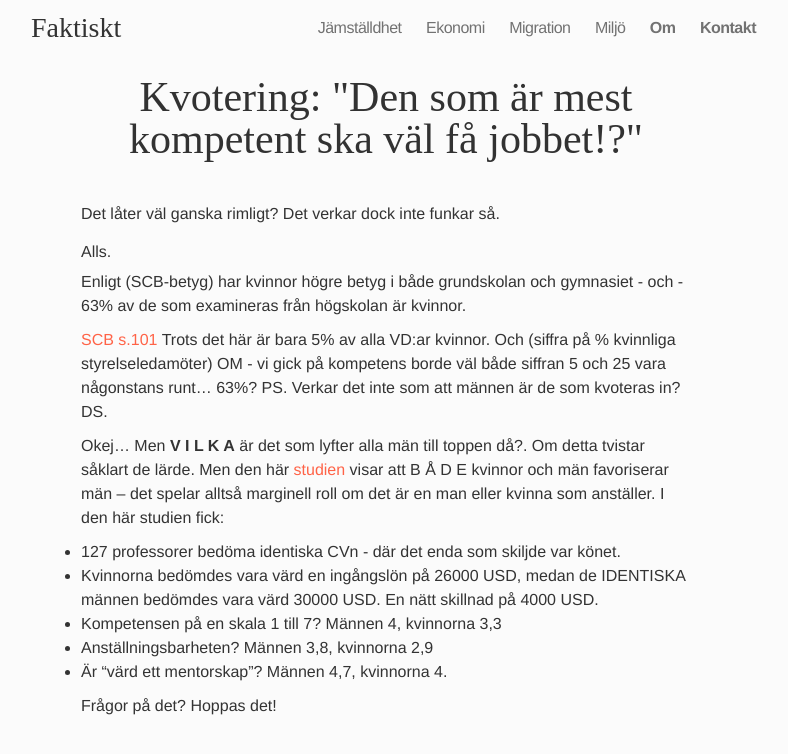
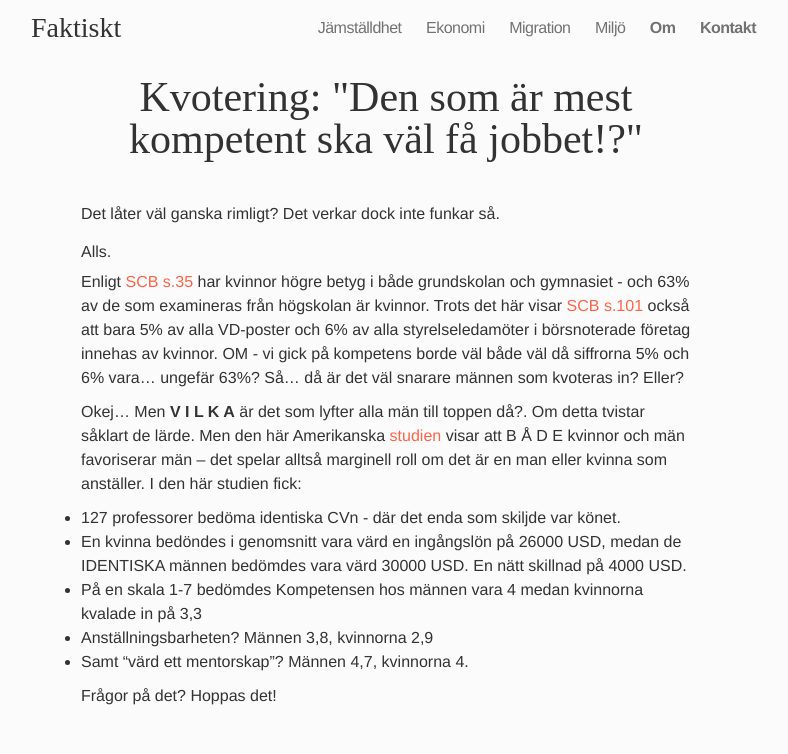
Before and after one commit to frigolitvarulv/faktiskt.github.io, a Jekyll site: the page built from jamstalldhet/kvotering-den-som-r-mest-kompetent-ska-v-l-f-jobbet.md, in a window 1280 px wide. Shown: the top 754 px of the page, without its empty margins (254-1042 px from the left). Built offline with Jekyll 4.4.1, drawn with Linux system fonts in a browser that asks for light colours; nearby versions of some CDN libraries; Markdown is read by kramdown in place of the engine named in the settings.

Commit message:
Updated kvotering-den-som-r-mest-kompetent-ska-v-l-f-jobbet.md

```diff
--- a/jamstalldhet/kvotering-den-som-r-mest-kompetent-ska-v-l-f-jobbet.md
+++ b/jamstalldhet/kvotering-den-som-r-mest-kompetent-ska-v-l-f-jobbet.md
@@ -8,20 +8,19 @@ title: "Kvotering: \"Den som är mest kompetent ska väl få jobbet!?\""
 
 
 
+
 ## Det låter väl ganska rimligt? Det verkar dock inte funkar så.
 ## Alls.
 
-Enligt (SCB-betyg) har kvinnor högre betyg i både grundskolan och gymnasiet - och - 63% av de som examineras från högskolan är kvinnor.
+Enligt [SCB s.35](http://www.scb.se/Statistik/_Publikationer/LE0201_2013B14_BR_X10BR1401.pdf "avslutad utbildning") har kvinnor högre betyg i både grundskolan och gymnasiet - och 63% av de som examineras från högskolan är kvinnor. Trots det här visar [SCB s.101](http://www.scb.se/Statistik/_Publikationer/LE0201_2013B14_BR_X10BR1401.pdf) också att bara 5% av alla VD-poster och 6% av alla styrelseledamöter i börsnoterade företag innehas av kvinnor.
+OM - vi gick på kompetens borde väl både väl då siffrorna 5% och 6% vara... ungefär 63%? Så... då är det väl snarare männen som kvoteras in? Eller?
 
-[SCB s.101](http://www.scb.se/Statistik/_Publikationer/LE0201_2013B14_BR_X10BR1401.pdf)
-Trots det här är bara 5% av alla VD:ar kvinnor. Och (siffra på % kvinnliga styrelseledamöter) OM - vi gick på kompetens borde väl både siffran 5 och 25 vara någonstans runt... 63%? PS. Verkar det inte som att männen är de som kvoteras in? DS.
-
-Okej... Men **V I L K A** är det som lyfter alla män till toppen då?. Om detta tvistar såklart de lärde. Men den här [studien](http://www.jstor.org/stable/41763373) visar att B Å D E kvinnor och män favoriserar män – det spelar alltså marginell roll om det är en man eller kvinna som anställer. I den här studien fick:
+Okej... Men **V I L K A** är det som lyfter alla män till toppen då?. Om detta tvistar såklart de lärde. Men den här Amerikanska [studien](http://www.jstor.org/stable/41763373) visar att B Å D E kvinnor och män favoriserar män – det spelar alltså marginell roll om det är en man eller kvinna som anställer. I den här studien fick:
 
 - 127 professorer bedöma identiska CVn - där det enda som skiljde var könet.
-- Kvinnorna bedömdes vara värd en ingångslön på 26000 USD, medan de IDENTISKA männen bedömdes vara värd 30000 USD. En nätt skillnad på 4000 USD.
-- Kompetensen på en skala 1 till 7? Männen 4, kvinnorna 3,3
+- En kvinna bedöndes i genomsnitt vara värd en ingångslön på 26000 USD, medan de IDENTISKA männen bedömdes vara värd 30000 USD. En nätt skillnad på 4000 USD.
+- På en skala 1-7 bedömdes Kompetensen hos männen vara 4 medan kvinnorna kvalade in på 3,3
 - Anställningsbarheten? Männen 3,8, kvinnorna 2,9
-- Är "värd ett mentorskap"? Männen 4,7, kvinnorna 4.
+- Samt "värd ett mentorskap"? Männen 4,7, kvinnorna 4.
 
 Frågor på det? Hoppas det!
```
